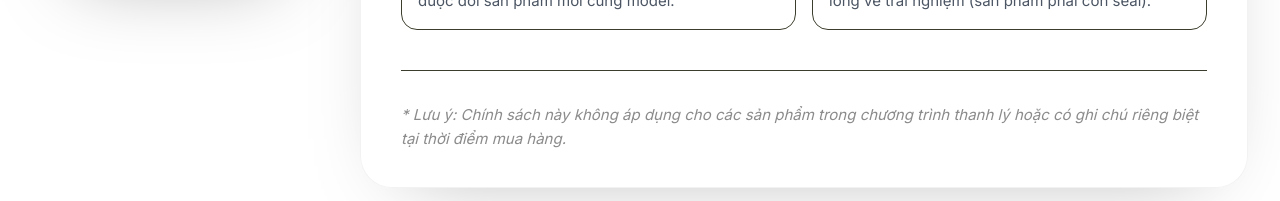
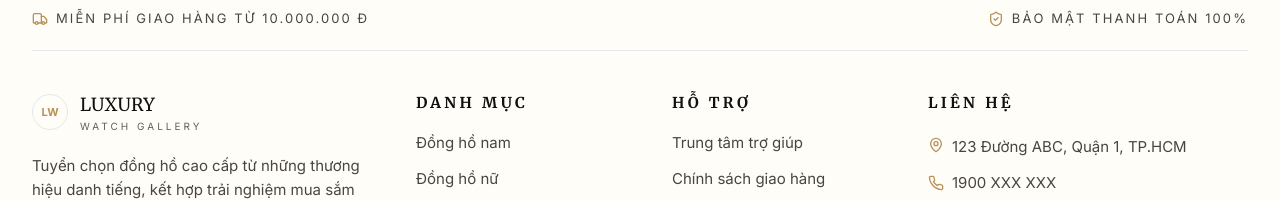
Before and after one commit to b22dccn256/watch-ecommerce, a React (Vite) app in the folder frontend/: page /warranty in a window 1280 px wide. Shown: the part 1005-1206 px from the top of the page. Built offline with nearby package versions, Linux system fonts and the light colour scheme; no server answers.

Commit message:
﻿Cập nhật: Thu nhỏ giao diện các trang chính sách xuống 80%

```diff
--- a/frontend/src/components/PolicyPageLayout.jsx
+++ b/frontend/src/components/PolicyPageLayout.jsx
@@ -67,7 +67,10 @@ const PolicyPageLayout = ({
 
   return (
     <div className="min-h-screen bg-[linear-gradient(180deg,#f8f5f0_0%,#ffffff_18%,#ffffff_100%)] dark:bg-[radial-gradient(circle_at_top,rgba(212,175,55,0.08)_0%,rgba(15,12,8,1)_45%,rgba(10,10,10,1)_100%)] pb-20">
-      <div className="max-w-screen-xl mx-auto px-4 sm:px-6 lg:px-8">
+      <div
+        className="max-w-screen-xl mx-auto px-4 sm:px-6 lg:px-8"
+        style={{ zoom: "80%" }}
+      >
         {/* Breadcrumbs */}
         <nav className="flex items-center gap-2 text-sm text-gray-500 dark:text-luxury-text-muted mb-8 pt-8">
           <NavLink to="/" className="hover:text-luxury-gold transition">
--- a/frontend/src/pages/WarrantyPage.jsx
+++ b/frontend/src/pages/WarrantyPage.jsx
@@ -98,13 +98,6 @@ const WarrantyPage = () => {
             </div>
           </div>
         </div>
-
-        <div className="border-t border-luxury-border pt-8">
-          <p className="text-sm text-luxury-text-muted italic">
-            * Lưu ý: Chính sách này không áp dụng cho các sản phẩm trong chương
-            trình thanh lý hoặc có ghi chú riêng biệt tại thời điểm mua hàng.
-          </p>
-        </div>
       </section>
     </PolicyPageLayout>
   );
```
Also changed, not shown: 2 other files (tests, documents, lock files or other folders).
